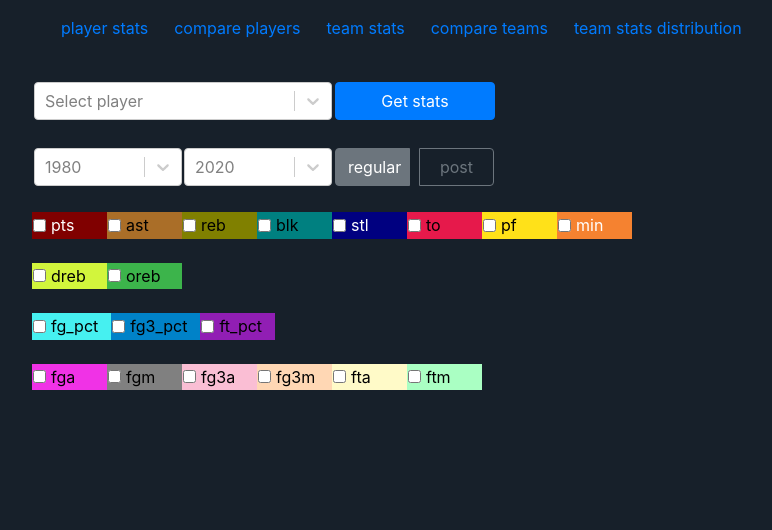
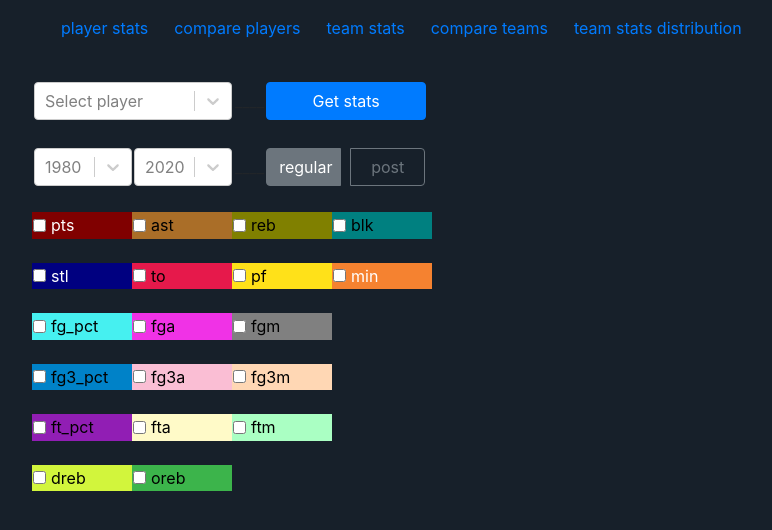
Before and after one commit to PTParta/nba_stat_app, a React (Create React App) app in the folder frontend/: page / in a window 1280 px wide. Shown: the top 530 px of the page, without its empty margins (53-825 px from the left). Built offline with nearby package versions, Linux system fonts and the light colour scheme; no server answers.

Commit message:
Reposition stat selection checkboxes

```diff
--- a/frontend/src/App.js
+++ b/frontend/src/App.js
@@ -27,7 +27,6 @@ function App() {
   const [playerStats, setPlayerStats] = useState([])
   const [teams, setTeams] = useState([])
   const [selectedPlayer, setSelectedPlayer] = useState('')
-  //const [selectedSeasons, setSelectedSeasons] = useState([])
   const [selectedFirstSeason, setSelectedFirstSeason] = useState(1980)
   const [selectedLastSeason, setSelectedLastSeason] = useState(2020)
   const [regularSeasonSelected, setRegularSeasonSelected] = useState(true)
@@ -106,8 +105,8 @@ function App() {
             />
             : <></>}
           <br></br>
-          <table>
-            <tbody>
+          <table >
+            <tbody >
               <tr>
                 <td >
                   <SelectPlayer
@@ -115,7 +114,8 @@ function App() {
                     setSelectedPlayer={setSelectedPlayer}
                   />
                 </td>
-                <td >
+                <td>____</td>
+                <td>
                   <GetStats
                     selectedPlayer={selectedPlayer}
                     players={players}
@@ -135,6 +135,7 @@ function App() {
                     selectedLastSeason={selectedLastSeason}
                   />
                 </td>
+                <td>____</td>
                 <td>
                   <SelectRegularPost
                     regularSeasonSelected={regularSeasonSelected}
@@ -188,7 +189,7 @@ function App() {
             setMinSelected={setMinSelected} />
         </div>
       </div>
-    </Router>
+    </Router >
   );
 }
 
--- a/frontend/src/components/SelectPlayer.js
+++ b/frontend/src/components/SelectPlayer.js
@@ -13,7 +13,7 @@ const SelectPlayer = ({ players, setSelectedPlayer }) => {
       <table>
         <tbody>
           <tr>
-            <td width={'300px'}>
+            <td width={'200px'}>
               <Select
                 options={playerSelect}
                 onChange={(option) => handleSelectedPlayerChange(option.value)}
--- a/frontend/src/components/SelectSeasons.js
+++ b/frontend/src/components/SelectSeasons.js
@@ -25,13 +25,13 @@ const SelectSeasons = ({
       <table>
         <tbody>
           <tr>
-            <td width={'150px'}><Select
+            <td width={'100px'}><Select
               options={seasonSelectAscending}
               onChange={(event) => setSelectedFirstSeason(event.value)}
               closeMenuOnSelect={true}
               placeholder={selectedFirstSeason.toString()}
             /></td>
-            <td width={'150px'}><Select
+            <td width={'100px'}><Select
               options={seasonSelectDescending}
               onChange={(event) => setSelectedLastSeason(event.value)}
               closeMenuOnSelect={true}
--- a/frontend/src/components/SelectStats.js
+++ b/frontend/src/components/SelectStats.js
@@ -46,7 +46,7 @@ const SelectStats = (
   }
 ) => {
 
-  const cellWidth = 75
+  const cellWidth = 100
 
   return (
     <div style={{ color: 'white' }}>
@@ -83,6 +83,15 @@ const SelectStats = (
                   type="checkbox"
                   label="blk" />
               </td>
+            </tr>
+          </tbody>
+        </table>
+      </Form>
+      <br></br>
+      <Form>
+        <table>
+          <tbody>
+            <tr>
               <td style={{ width: cellWidth, backgroundColor: colors.navyLine/* , color:'black' */ }}>
                 <Form.Check
                   inline={true}
@@ -120,31 +129,6 @@ const SelectStats = (
         <table>
           <tbody>
             <tr>
-              <td style={{ width: cellWidth, backgroundColor: colors.limeLine, color: 'black' }}>
-                <Form.Check
-                  inline={true}
-                  onChange={() => setDrebSelected(!drebSelected)}
-                  type="checkbox"
-                  label="dreb" />
-              </td>
-              <td style={{ width: cellWidth, backgroundColor: colors.greenLine, color: 'black' }}>
-                <Form.Check
-                  inline={true}
-                  onChange={() => setOrebSelected(!orebSelected)}
-                  type="checkbox"
-                  label="oreb" />
-              </td>
-
-            </tr>
-
-          </tbody>
-        </table>
-      </Form>
-      <br></br>
-      <Form>
-        <table>
-          <tbody>
-            <tr>
               <td style={{ width: cellWidth, backgroundColor: colors.cyanLine, color: 'black' }}>
                 <Form.Check
                   inline={true}
@@ -152,30 +136,6 @@ const SelectStats = (
                   type="checkbox"
                   label="fg_pct" />
               </td>
-              <td style={{ width: cellWidth, backgroundColor: colors.blueLine, color: 'black' }}>
-                <Form.Check
-                  inline={true}
-                  onChange={() => setFg3_pctSelected(!fg3_pctSelected)}
-                  type="checkbox"
-                  label="fg3_pct" />
-              </td>
-              <td style={{ width: cellWidth, backgroundColor: colors.purpleLine, color: 'black' }}>
-                <Form.Check
-                  inline={true}
-                  onChange={() => setFt_pctSelected(!ft_pctSelected)}
-                  type="checkbox"
-                  label="ft_pct" />
-              </td>
-            </tr>
-
-          </tbody>
-        </table>
-      </Form>
-      <br></br>
-      <Form>
-        <table>
-          <tbody>
-            <tr>
               <td style={{ width: cellWidth, backgroundColor: colors.magentaLine, color: 'black' }}>
                 <Form.Check
                   inline={true}
@@ -190,6 +150,23 @@ const SelectStats = (
                   type="checkbox"
                   label="fgm" />
               </td>
+            </tr>
+
+          </tbody>
+        </table>
+      </Form>
+      <br></br>
+      <Form>
+        <table>
+          <tbody>
+            <tr>
+              <td style={{ width: cellWidth, backgroundColor: colors.blueLine, color: 'black' }}>
+                <Form.Check
+                  inline={true}
+                  onChange={() => setFg3_pctSelected(!fg3_pctSelected)}
+                  type="checkbox"
+                  label="fg3_pct" />
+              </td>
               <td style={{ width: cellWidth, backgroundColor: colors.pinkLine, color: 'black' }}>
                 <Form.Check
                   inline={true}
@@ -203,6 +180,23 @@ const SelectStats = (
                   onChange={() => setFg3mSelected(!fg3mSelected)}
                   type="checkbox"
                   label="fg3m" />
+              </td>
+            </tr>
+
+          </tbody>
+        </table>
+      </Form>
+      <br></br>
+      <Form>
+        <table>
+          <tbody>
+            <tr>
+              <td style={{ width: cellWidth, backgroundColor: colors.purpleLine, color: 'black' }}>
+                <Form.Check
+                  inline={true}
+                  onChange={() => setFt_pctSelected(!ft_pctSelected)}
+                  type="checkbox"
+                  label="ft_pct" />
               </td>
               <td style={{ width: cellWidth, backgroundColor: colors.beigeLine, color: 'black' }}>
                 <Form.Check
@@ -223,7 +217,29 @@ const SelectStats = (
           </tbody>
         </table>
       </Form>
-
+      <br></br>
+      <Form>
+        <table>
+          <tbody>
+            <tr>
+              <td style={{ width: cellWidth, backgroundColor: colors.limeLine, color: 'black' }}>
+                <Form.Check
+                  inline={true}
+                  onChange={() => setDrebSelected(!drebSelected)}
+                  type="checkbox"
+                  label="dreb" />
+              </td>
+              <td style={{ width: cellWidth, backgroundColor: colors.greenLine, color: 'black' }}>
+                <Form.Check
+                  inline={true}
+                  onChange={() => setOrebSelected(!orebSelected)}
+                  type="checkbox"
+                  label="oreb" />
+              </td>
+            </tr>
+          </tbody>
+        </table>
+      </Form>
       <br></br>
       {/* test to check that the states change correctly */}
       {/* <p>pts: {ptsSelected.toString()}</p>
```
